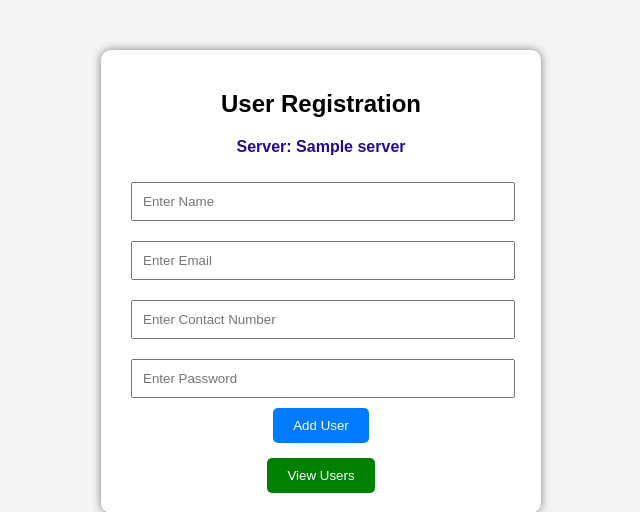
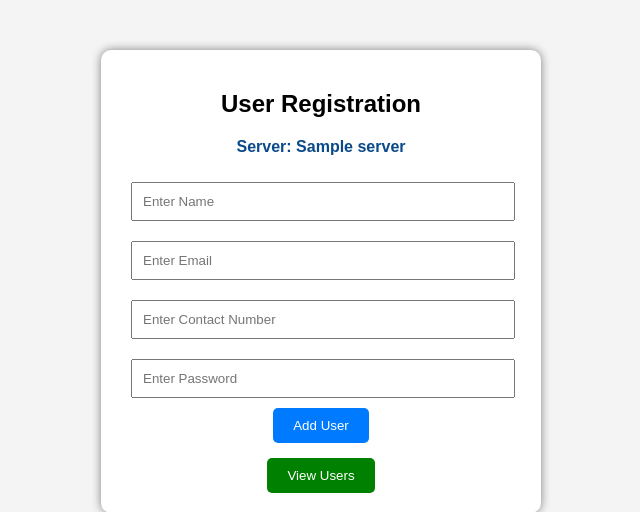
Before and after one commit to Vishalb2002/lpu_pep, a Flask app: template templates/index.html in a window 1280 px wide. Shown: the top 512 px of the page, without its empty margins (319-959 px from the left). Run offline with Flask 3, Linux system fonts and the light colour scheme; the template is opened without the code that fills it: most values are stand-ins (such as "Sample title", 1, 10 or a date in 2020).

Commit message:
color change in index.html

```diff
--- a/templates/index.html
+++ b/templates/index.html
@@ -8,7 +8,7 @@
 
     <div class="container">
         <h2>User Registration</h2>
-        <p style="color: rgb(40, 10, 139); font-weight: bold;">
+        <p style="color: rgb(10, 74, 139); font-weight: bold;">
             Server: {{ server }}
         </p>
 
```
